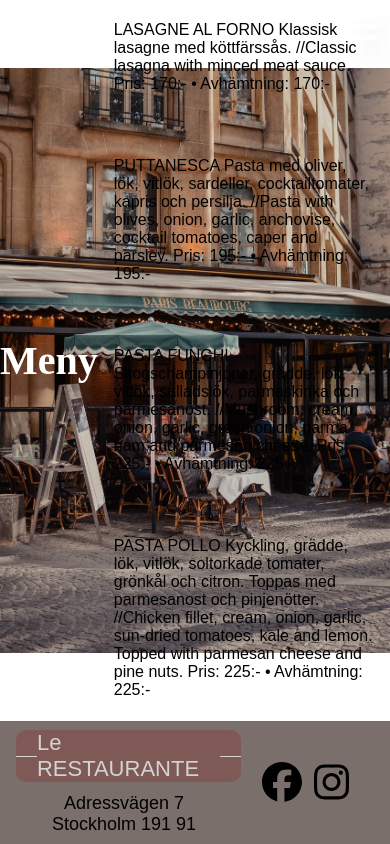
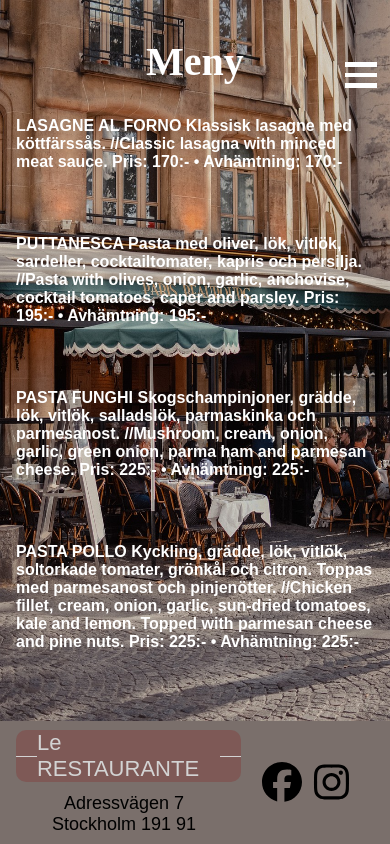
Before and after one commit to MarcusRei/Le-Restaurante, a React (Vite) app in the folder fed22s-therestaurant/: page /menu in a window 390 px wide. Built offline with nearby package versions, Linux system fonts and the light colour scheme; a web font is replaced by a local one.

Commit message:
fix flex-direction of menu and contact page for mobile device. Change color of text on menu in mobile device.

```diff
--- a/fed22s-therestaurant/src/components/pages/Menu.tsx
+++ b/fed22s-therestaurant/src/components/pages/Menu.tsx
@@ -5,6 +5,7 @@ import {
   HorizontalWrapper,
   Wrapper,
 } from "../styled/Wrappers";
+import { StyledMenuParagraph } from "../styled/styledMenuParagraph";
 
 export const Menu = () => {
   return (
@@ -12,29 +13,29 @@ export const Menu = () => {
       <Wrapper>
         <Heading>Meny</Heading>
         <GridWrapper>
-          <p>
+          <StyledMenuParagraph>
             LASAGNE AL FORNO Klassisk lasagne med köttfärssås. //Classic lasagna
             with minced meat sauce. Pris: 170:- • Avhämtning: 170:-
-          </p>
-          <p>
+          </StyledMenuParagraph>
+          <StyledMenuParagraph>
             PUTTANESCA Pasta med oliver, lök, vitlök, sardeller,
             cocktailtomater, kapris och persilja. //Pasta with olives, onion,
             garlic, anchovise, cocktail tomatoes, caper and parsley. Pris: 195:-
             • Avhämtning: 195:-
-          </p>
-          <p>
+          </StyledMenuParagraph>
+          <StyledMenuParagraph>
             PASTA FUNGHI Skogschampinjoner, grädde, lök, vitlök, salladslök,
             parmaskinka och parmesanost. //Mushroom, cream, onion, garlic, green
             onion, parma ham and parmesan cheese. Pris: 225:- • Avhämtning:
             225:-
-          </p>
-          <p>
+          </StyledMenuParagraph>
+          <StyledMenuParagraph>
             PASTA POLLO Kyckling, grädde, lök, vitlök, soltorkade tomater,
             grönkål och citron. Toppas med parmesanost och pinjenötter.
             //Chicken fillet, cream, onion, garlic, sun-dried tomatoes, kale and
             lemon. Topped with parmesan cheese and pine nuts. Pris: 225:- •
             Avhämtning: 225:-
-          </p>
+          </StyledMenuParagraph>
         </GridWrapper>
       </Wrapper>
     </>
--- a/fed22s-therestaurant/src/components/styled/ImageStyling.tsx
+++ b/fed22s-therestaurant/src/components/styled/ImageStyling.tsx
@@ -9,10 +9,12 @@ export const ImageWrapper = styled.div`
   display: flex;
   justify-content: center;
   align-items: center;
-  width: 50%;
+  width: 100%;
+  height: 100%;
   z-index: 10;
 
-  @media (max-width: 844px) {
-    width: 100%;
+  @media (min-width: 844px) {
+    width: 50%;
+    height: auto;
   }
 `;
--- /dev/null
+++ b/fed22s-therestaurant/src/components/styled/StyledMenuParagraph.tsx
@@ -0,0 +1,9 @@
+import styled from "styled-components";
+
+export const StyledMenuParagraph = styled.p`
+  color: white;
+  font-weight: 600;
+  @media (min-width: 844px) {
+    color: black;
+  }
+`;
--- a/fed22s-therestaurant/src/components/styled/Wrappers.tsx
+++ b/fed22s-therestaurant/src/components/styled/Wrappers.tsx
@@ -3,6 +3,7 @@ import styled from "styled-components";
 export const Wrapper = styled.div`
   display: flex;
   justify-content: center;
+  flex-direction: column;
 
   height: 100%;
 
@@ -73,6 +74,7 @@ export const VerticalWrapper = styled.div`
 
 export const CenterWrapper = styled.div`
   position: relative;
+  flex-direction: column;
   display: flex;
   justify-content: center;
   align-items: center;
```
